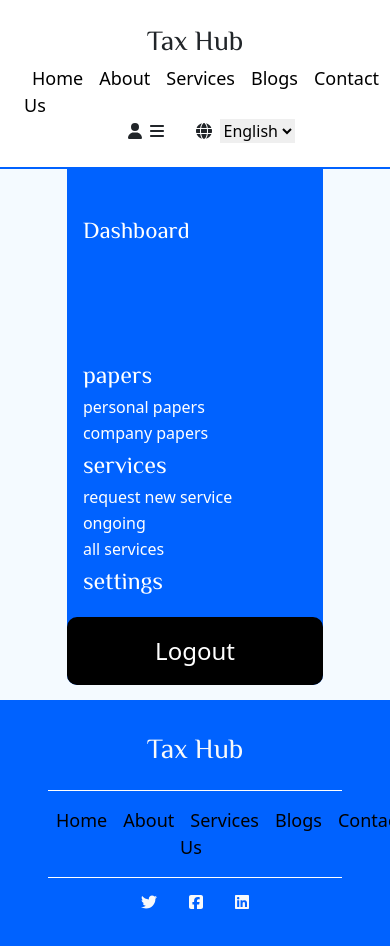
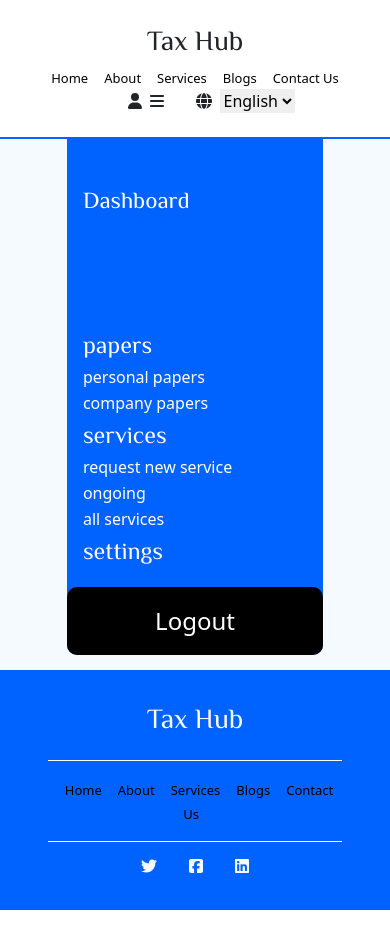
Before and after one commit to butterfly-sarah/tax, a React (Create React App) app: page /user in a window 390 px wide. After the commit the page ends 910 px from the top, so only its background shows below. Built offline with nearby package versions, Linux system fonts and the light colour scheme; a web font is replaced by a local one.

Commit message:
first2 commit

```diff
--- a/src/components/admin/mainAdmin/Main.js
+++ b/src/components/admin/mainAdmin/Main.js
@@ -35,7 +35,7 @@ function Main(){
             </div>
             </div>
         </div>
-        <div className="col-9">
+        <div className="col-sm-12 col-md-9">
             {/* <Services/> */}
             {/* <Users/> */}
             {/* <Blogs/> */}
--- a/src/components/admin/mainAdmin/main.css
+++ b/src/components/admin/mainAdmin/main.css
@@ -47,3 +47,6 @@
 .main .side h3{
     font-family: 'Philosopher', sans-serif;;
 }
+@media(max-width:550px){
+
+}
--- a/src/components/footer/Footer.js
+++ b/src/components/footer/Footer.js
@@ -8,7 +8,7 @@ function Footer(){
         <div className="text-center footer px-5 py-3">
         <h1 className="text-light p-3">Tax Hub</h1>
         <div className='line'></div>
-        <div className='py-3'>
+        <div className='py-3 items'>
             <Link className='mx-2 navlink' >Home</Link>
             <Link className='mx-2 navlink' >About</Link>
             <Link className='mx-2 navlink' >Services</Link>
--- a/src/components/footer/footer.css
+++ b/src/components/footer/footer.css
@@ -19,3 +19,8 @@
 .footer h1{
     font-family: 'Philosopher', sans-serif;;
 }
+@media(max-width:550px){
+    .footer .items a{
+        font-size: small;
+    }
+}
--- a/src/components/nav/nav.css
+++ b/src/components/nav/nav.css
@@ -19,3 +19,8 @@
     border:0px;
     outline:0px;
  }
+@media(max-width:550px){
+    .navbar .items a{
+        font-size: small;
+    }
+}
```
